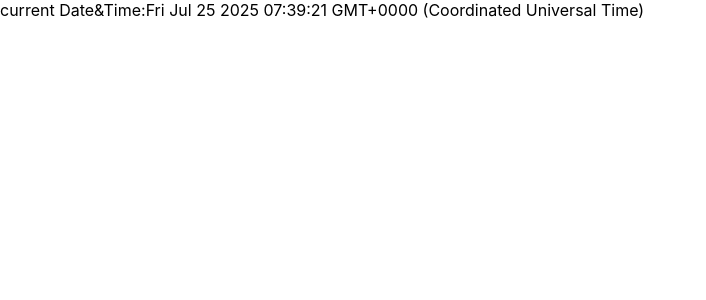
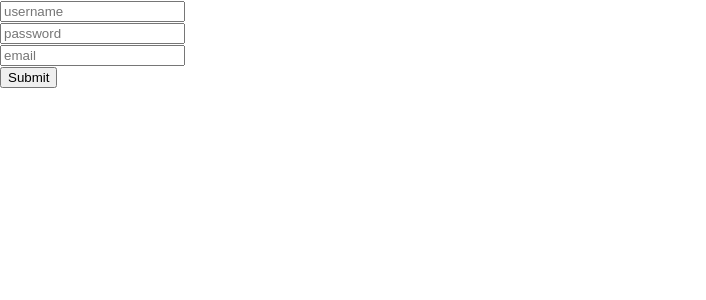
Before and after one commit to Sabareesan18/sabareesan, a React (Create React App) app in the folder myapp/: page / in a window 1280 px wide. Shown: the top 300 px of the page, without its empty margins (0-706 px from the left). Built offline with nearby package versions, Linux system fonts and the light colour scheme.

Commit message:
this is first time

```diff
--- a/myapp/package.json
+++ b/myapp/package.json
@@ -7,8 +7,10 @@
     "@testing-library/jest-dom": "^6.6.3",
     "@testing-library/react": "^16.3.0",
     "@testing-library/user-event": "^13.5.0",
+    "create": "^0.5.5",
     "react": "^19.1.0",
     "react-dom": "^19.1.0",
+    "react-hook-form": "^7.61.1",
     "react-scripts": "5.0.1",
     "web-vitals": "^2.1.4"
   },
--- a/myapp/src/App.js
+++ b/myapp/src/App.js
@@ -1,4 +1,26 @@
-import{useState,useEffect}from 'react'
+import{useForm}from 'react-hook-form'
+function App()
+{
+  const{register,handleSubmit}=useForm()
+  const dis=(data)=>{
+    console.log(data)
+  }
+return(
+  <form onSubmit={handleSubmit(dis)}>
+    <input type="text" placeholder='username' name="un"{...register("un")}></input><br></br>
+    <input type="password" placeholder='password' name="pw"{...register("pw")}></input><br></br>
+    <input type="email" placeholder='email' name="email"{...register("email")}></input><br></br>
+    <input type="submit"></input>
+
+
+
+
+  </form>
+)
+
+}
+export default App
+/*import{useState,useEffect}from 'react'
 function App()
 {
 
```
Also changed, not shown: 1 other file (tests, documents, lock files or other folders).
